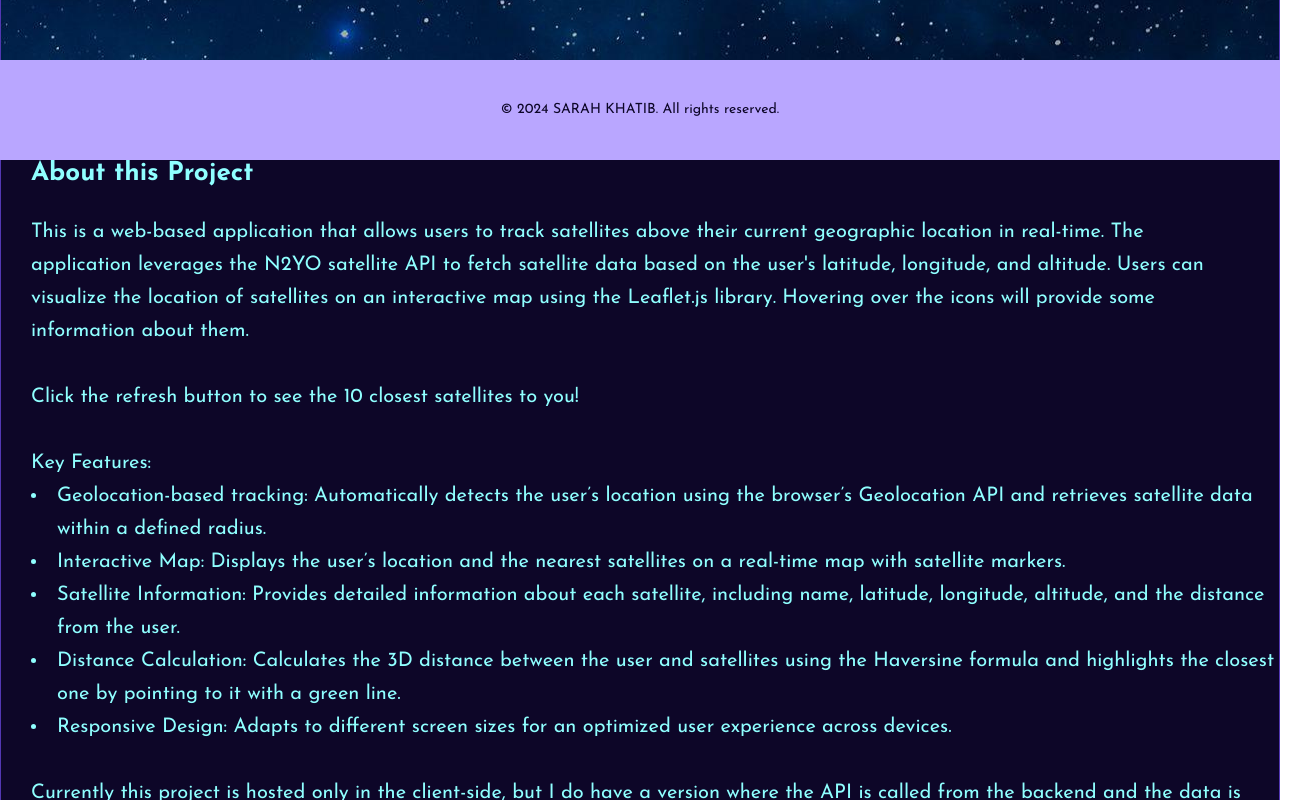
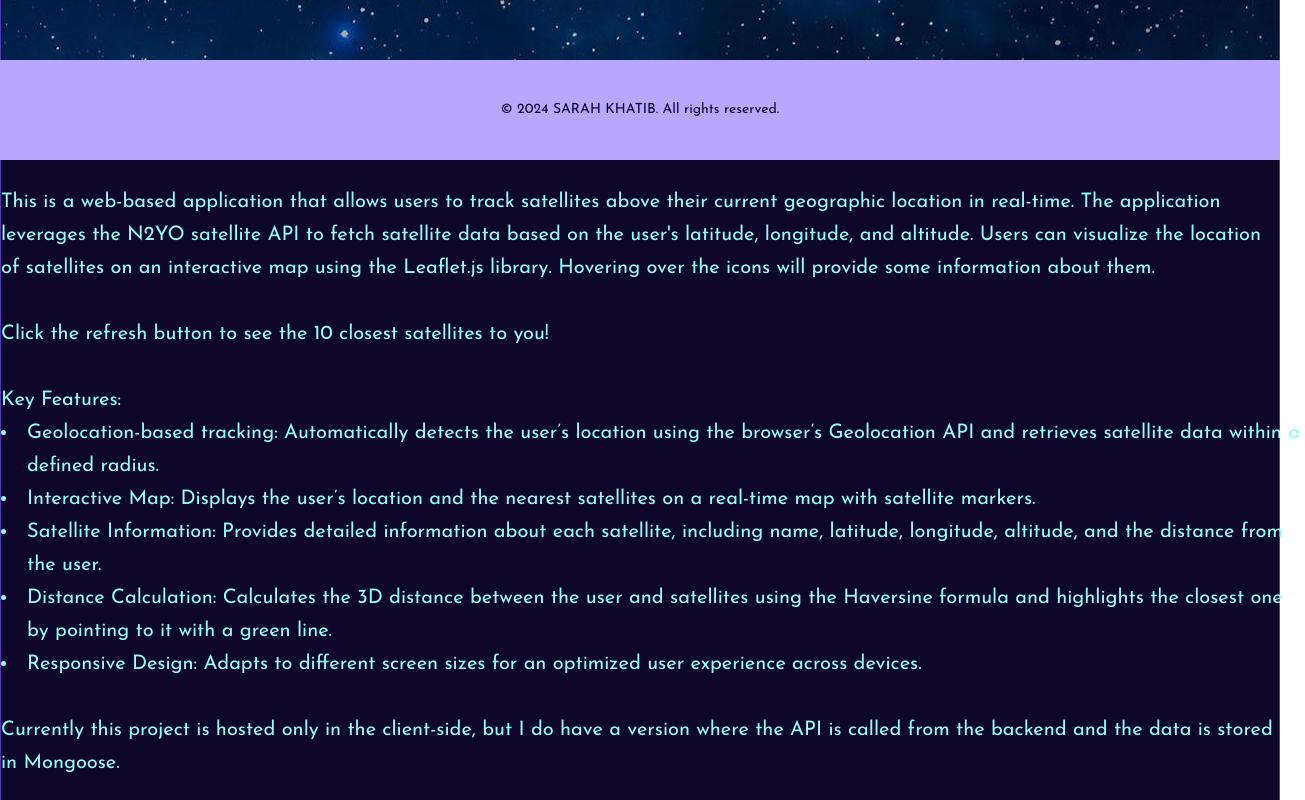
Before and after one commit to sarahkhatib/SatellitesAboveMe, a React (Vite) app: page / in a window 1280 px wide. Shown: the part 640-1440 px from the top of the page, 1305 px wide, since content can reach past the window. Built offline with nearby package versions, Linux system fonts and the light colour scheme; no server answers.

Commit message:
Update index.css

```diff
--- a/src/index.css
+++ b/src/index.css
@@ -34,7 +34,6 @@ body {
   background-image: url(/wallpaper.jpg);
 }
 .section-2 {
-  padding: 30px;
   border: 1px solid #5237b2;
   border-radius: 20px;
   margin-bottom: 10px;
```
